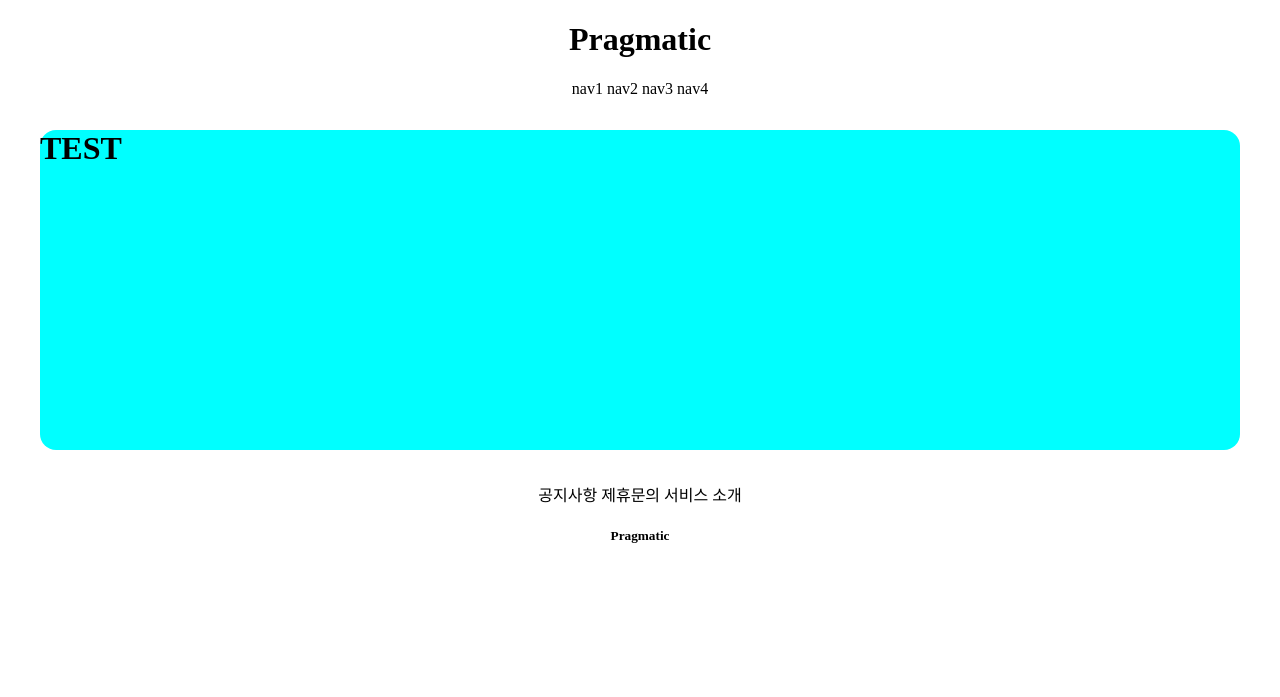
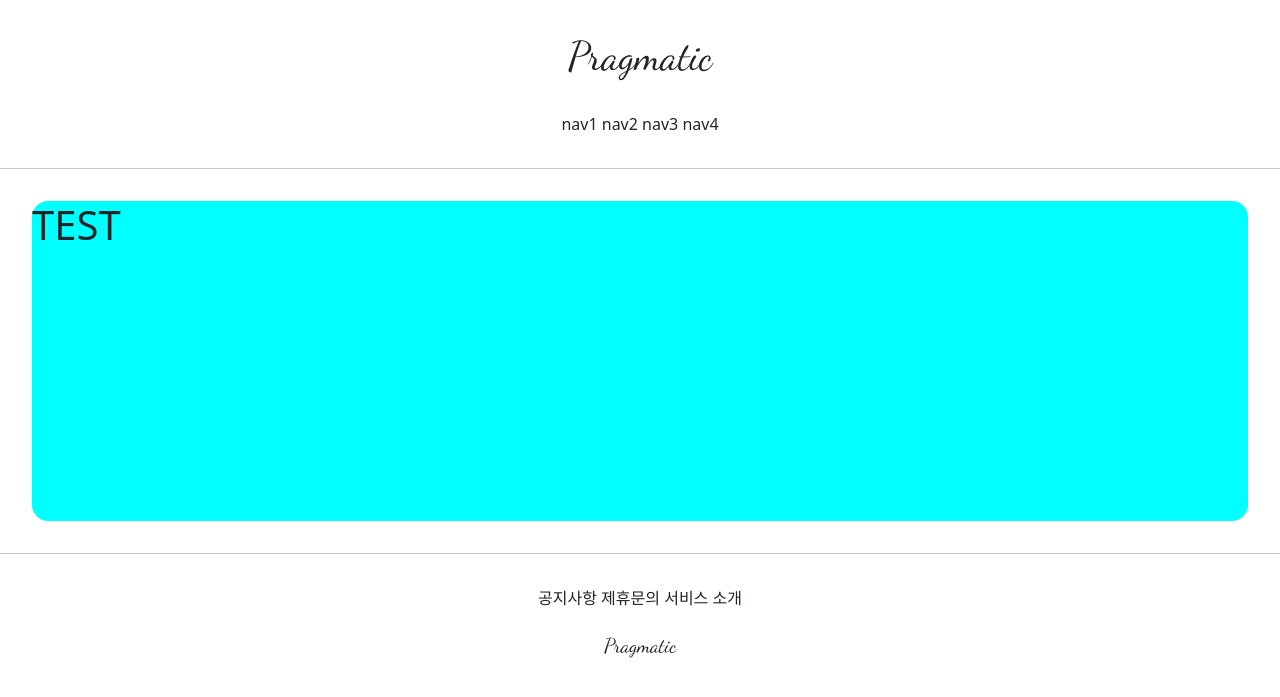
Before and after one commit to TTioTTi/gis_1ban, a Django app: page /account/hello_world/ in a window 1280 px wide. Shown: the top 697 px of the page. Run offline with Django 3.2, Linux system fonts and the light colour scheme; parts of the project's set-up code (start-up, migrations or seed data) failed here and were passed over.

Commit message:
7/5 1ban class commit 3

```diff
--- a/templates/base.html
+++ b/templates/base.html
@@ -6,11 +6,15 @@
 
 {% include 'header.html' %}
 
+<hr>
+
 
 {% block content %}
 {% endblock %}
 
 
+<hr>
+
 {% include 'footer.html' %}
 
 </body>
--- a/templates/footer.html
+++ b/templates/footer.html
@@ -1,11 +1,11 @@
 <div style = "text-align: center">
 
-    <div>
+    <div style="margin-top: 2rem">
         <span>공지사항</span>
         <span>제휴문의</span>
         <span>서비스 소개</span>
     </div>
-    <div>
+    <div style="margin: 1.5rem 0; font-family: 'Dancing Script', cursive;">
         <h5>Pragmatic</h5>
     </div>
 
--- a/templates/head.html
+++ b/templates/head.html
@@ -1,4 +1,15 @@
 <head>
     <meta charset="UTF-8">
     <title>Title</title>
+
+    {# bootstrap link #}
+    <link href="https://cdn.jsdelivr.net/npm/bootstrap@5.0.2/dist/css/bootstrap.min.css" rel="stylesheet" integrity="sha384-EVSTQN3/azprG1Anm3QDgpJLIm9Nao0Yz1ztcQTwFspd3yD65VohhpuuCOmLASjC" crossorigin="anonymous">
+
+    {# google fonts link #}
+    <link rel="preconnect" href="https://fonts.googleapis.com">
+    <link rel="preconnect" href="https://fonts.gstatic.com" crossorigin>
+    <link href="https://fonts.googleapis.com/css2?family=Dancing+Script&display=swap" rel="stylesheet">
+    {# font-family: 'Dancing Script', cursive; #}
+
+
 </head>
--- a/templates/header.html
+++ b/templates/header.html
@@ -1,9 +1,9 @@
 <div style = "text-align: center">
 
-    <div>
+    <div style="margin: 2rem 0; font-family: 'Dancing Script', cursive;">
         <h1>Pragmatic</h1>
     </div>
-    <div>
+    <div style="margin-bottom: 2rem">
         <span>nav1</span>
         <span>nav2</span>
         <span>nav3</span>
```
